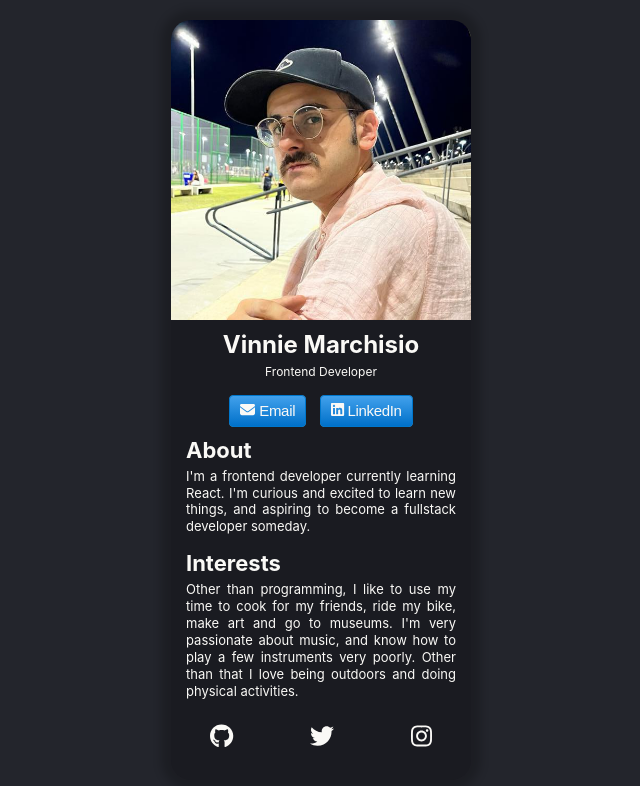
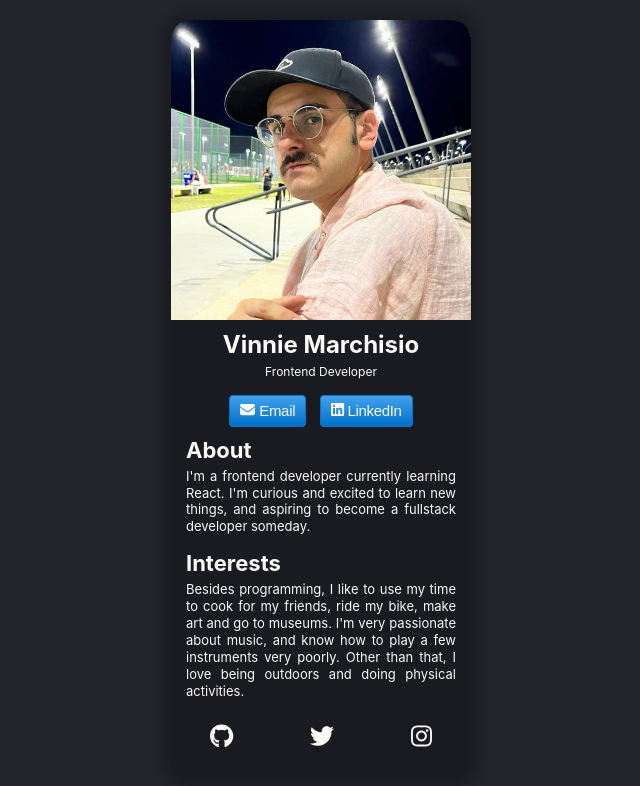
Before and after one commit to vmrchs/business-card, a React (Vite) app: page / in a window 1280 px wide. Shown: the top 786 px of the page, without its empty margins (319-959 px from the left). Built offline with nearby package versions, Linux system fonts and the light colour scheme.

Commit message:
done for now.

```diff
--- a/src/components/Interests.jsx
+++ b/src/components/Interests.jsx
@@ -5,10 +5,10 @@ export default function Interests() {
     <section className="interests">
       <h2 className="title">Interests</h2>
       <p>
-        Other than programming, I like to use my time to cook for my friends,
-        ride my bike, make art and go to museums. {"\n"} I'm very passionate
-        about music, and know how to play a few instruments very poorly. Other
-        than that I love being outdoors and doing physical activities.
+        Besides programming, I like to use my time to cook for my friends, ride
+        my bike, make art and go to museums. {"\n"} I'm very passionate about
+        music, and know how to play a few instruments very poorly. Other than
+        that, I love being outdoors and doing physical activities.
       </p>
     </section>
   );
```
